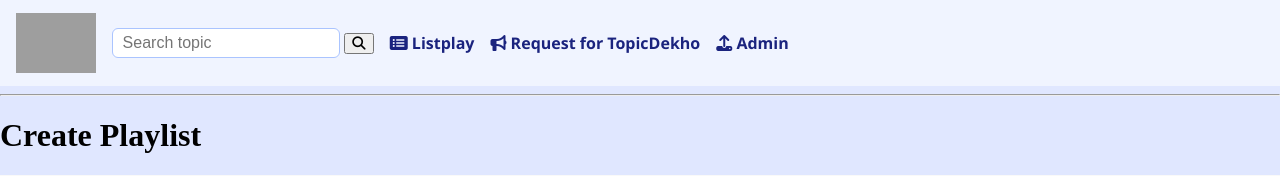
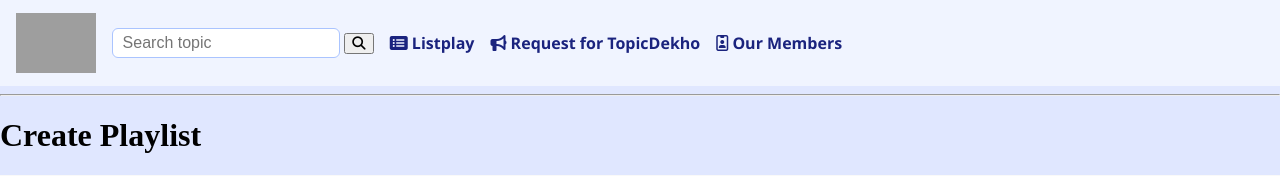
Before and after one commit to teshahriar/TopicDekho, a Flask app: page /create_playlist in a window 1280 px wide. Shown: the top 176 px of the page. Run offline with Flask 3, Linux system fonts and the light colour scheme; data that the repository does not hold is empty; some libraries are stand-ins or nearby versions; grey boxes are pictures that could not be loaded.

Commit message:
Update base.html

```diff
--- a/templates/base.html
+++ b/templates/base.html
@@ -22,11 +22,12 @@
     {% if session.get('admin') %}
       <a href="/admin/dashboard">Dashboard</a>
       <a href="/create_playlist">Create playlist</a>
+      <a href="/addhelper">Add Helpers</a>
       <a href="/admin/logout">Logout</a>
     {% else %}
       <a href="/listplay"><i class="fa-solid fa-rectangle-list"></i> Listplay</a>
       <a href="/request"><i class="fa-solid fa-bullhorn"></i> Request for TopicDekho</a>
-      <a href="/admin/login"><i class="fa-solid fa-upload"></i> Admin</a>
+      <a href="/helpers"><i class="fa-regular fa-id-badge"></i> Our Members</a>
     {% endif %}
   </nav>
   <hr />
```
